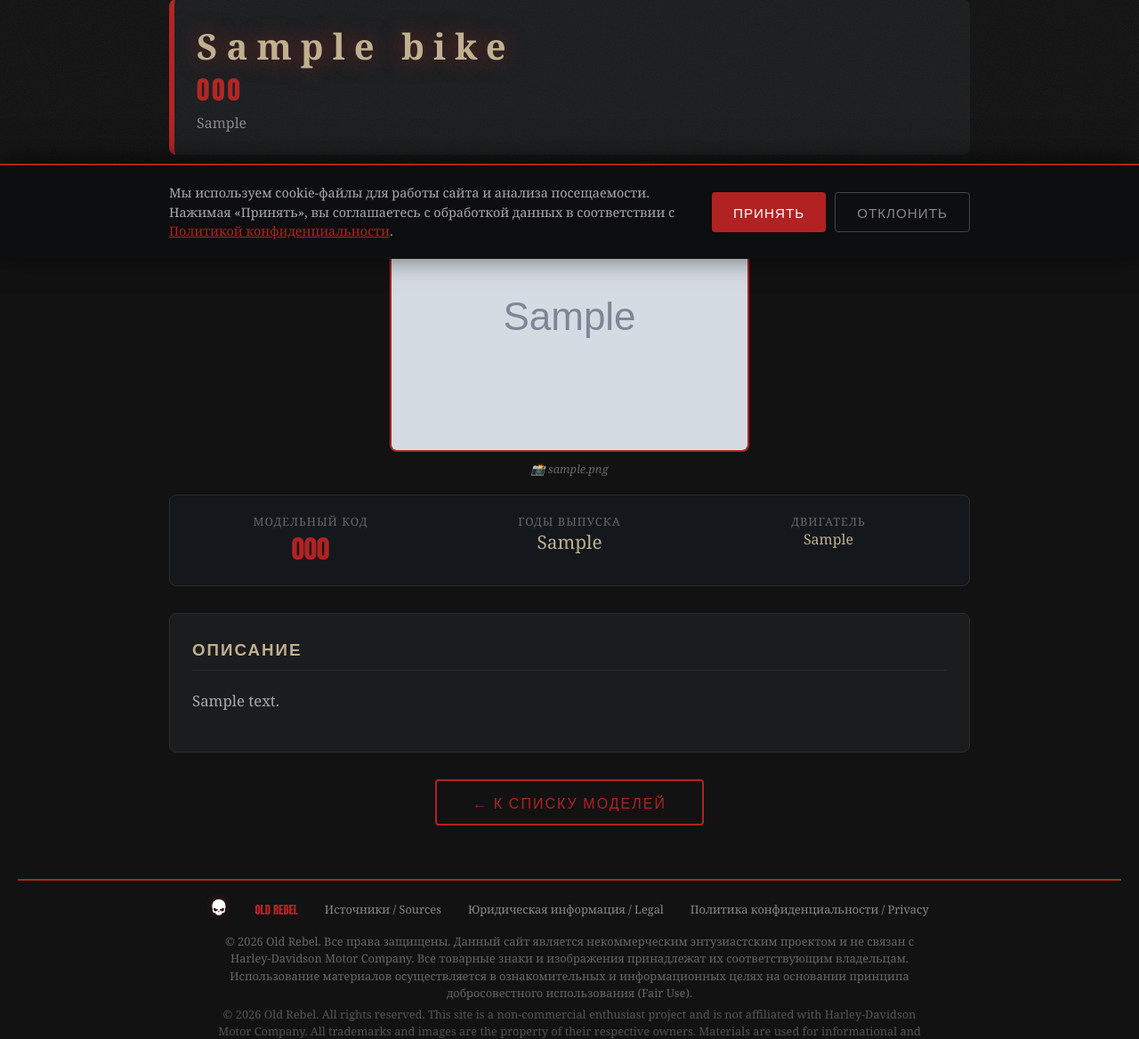
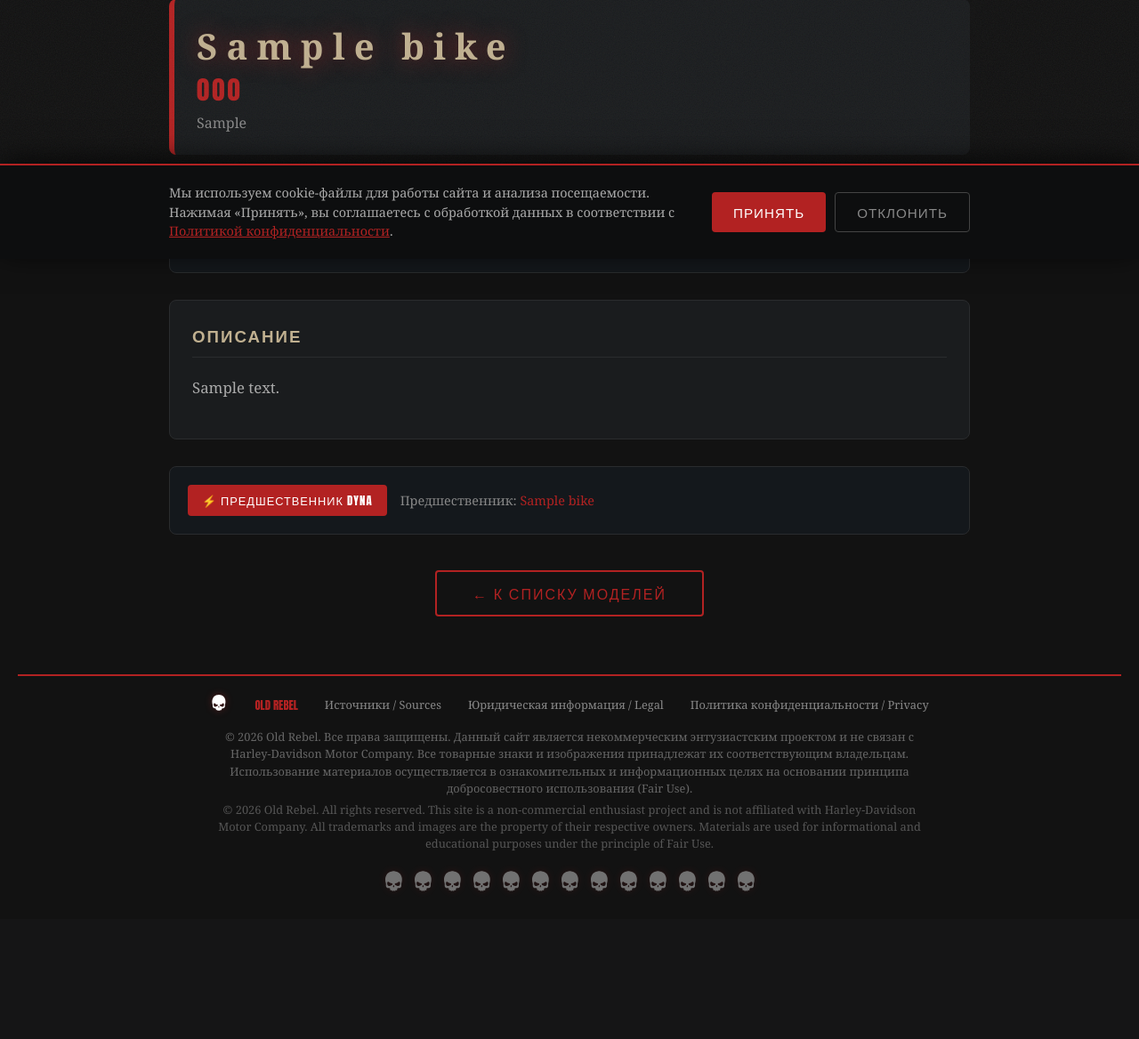
Before and after one commit to MADAO81/old-rebel, a Django app: a page that uses templates/bikes/detail.html in a window 1280 px wide. Shown: the part 509-1677 px from the top of the page at 89% size. After the commit the page ends 1511 px from the top, so only its background shows below. Run offline with Django 5.2, Linux system fonts and the light colour scheme; tables that the repository leaves empty hold one stand-in row (values such as "Sample post"); grey boxes marked "Sample" are stand-in pictures.

Commit message:
Update detail.html

```diff
--- a/templates/bikes/detail.html
+++ b/templates/bikes/detail.html
@@ -11,7 +11,7 @@
     {% include 'breadcrumbs.html' with breadcrumbs=breadcrumbs %}
 
     <!-- ЗАГОЛОВОК -->
-    <div style="
+    <section style="
         background: #1a1c1e;
         padding: 25px;
         border-radius: 8px;
@@ -27,22 +27,10 @@
         <div style="color: #888; font-size: 1rem; margin-top: 5px;">
             {{ bike.years }}
         </div>
-    </div>
+    </section>
 
-    <!-- ФОТО -->
-    {% if bike.image %}
-    <div style="text-align: center; margin: 20px 0;">
-        <img src="{{ bike.image.url }}" alt="{{ bike.name }}" style="max-width: 100%; border-radius: 8px; border: 2px solid #b22222;">
-        {% if bike.photo_credit %}
-        <div style="color: #666; font-size: 0.8rem; font-style: italic; margin-top: 5px;">
-            📸 {{ bike.photo_credit }}
-        </div>
-        {% endif %}
-    </div>
-    {% endif %}
-
-    <!-- ХАРАКТЕРИСТИКИ -->
-    <div style="
+    <!-- ОСНОВНАЯ ИНФОРМАЦИЯ (три колонки) -->
+    <section style="
         display: grid;
         grid-template-columns: repeat(auto-fit, minmax(200px, 1fr));
         gap: 15px;
@@ -64,10 +52,10 @@
             <div style="color: #666; font-size: 0.8rem; letter-spacing: 1px;">ДВИГАТЕЛЬ</div>
             <div style="color: #c0b090; font-size: 1rem;">{{ bike.engine }}</div>
         </div>
-    </div>
+    </section>
 
     <!-- ОПИСАНИЕ -->
-    <div style="
+    <section style="
         background: #1a1c1e;
         padding: 25px;
         border-radius: 8px;
@@ -80,13 +68,47 @@
         <div style="color: #aaa; line-height: 1.8; font-size: 1.05rem;">
             {{ bike.description|linebreaks }}
         </div>
-    </div>
+    </section>
+
+    <!-- БЛОК "ИНТЕРЕСНО ЗНАТЬ" (если есть фото или предшественник) -->
+    {% if bike.is_predecessor or bike.previous_model %}
+    <section style="
+        background: #14181c;
+        padding: 20px;
+        border-radius: 8px;
+        border: 1px solid #2a2c2e;
+        display: flex;
+        flex-wrap: wrap;
+        gap: 15px;
+        align-items: center;
+        margin-bottom: 30px;
+    ">
+        {% if bike.is_predecessor %}
+        <div style="
+            background: #b22222;
+            color: #fff;
+            padding: 8px 16px;
+            border-radius: 4px;
+            font-size: 0.8rem;
+            font-family: 'Impact', sans-serif;
+            letter-spacing: 1px;
+        ">
+            ⚡ ПРЕДШЕСТВЕННИК DYNA
+        </div>
+        {% endif %}
+
+        {% if bike.previous_model %}
+        <div style="color: #888; font-size: 0.9rem;">
+            Предшественник: <a href="{% url 'bike_detail' bike.previous_model.slug %}" style="color: #b22222; text-decoration: none;">{{ bike.previous_model.name }}</a>
+        </div>
+        {% endif %}
+    </section>
+    {% endif %}
 
     <!-- КНОПКА "НАЗАД" -->
-    <div style="text-align: center; margin-top: 30px;">
-        <a href="{% url 'models' %}" style="
+    <div style="text-align: center; margin-top: 40px;">
+        <a href="{% url 'models' %}" class="btn-fill" style="
             display: inline-block;
-            color: #b22222;
             padding: 12px 40px;
             border: 2px solid #b22222;
             border-radius: 4px;
@@ -94,11 +116,7 @@
             font-family: 'Impact', sans-serif;
             letter-spacing: 2px;
             font-size: 1rem;
-            transition: all 0.3s ease;
-        "
-        onmouseover="this.style.background='#b22222'; this.style.color='#fff';"
-        onmouseout="this.style.background='transparent'; this.style.color='#b22222';"
-        >
+        ">
             ← К СПИСКУ МОДЕЛЕЙ
         </a>
     </div>
```
